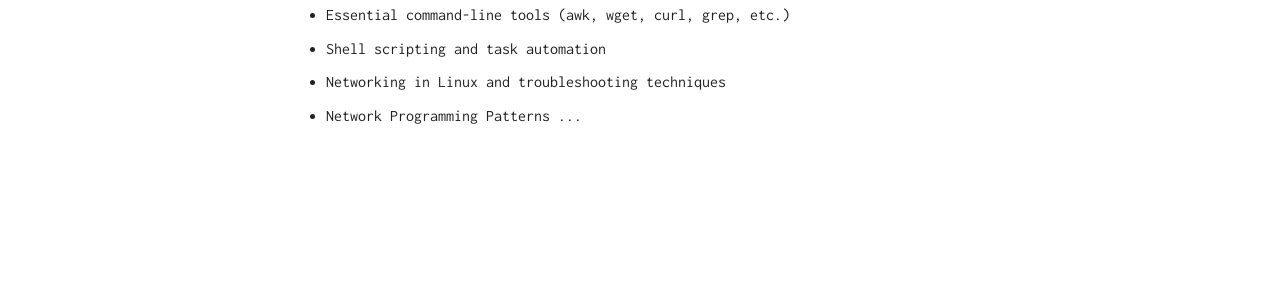
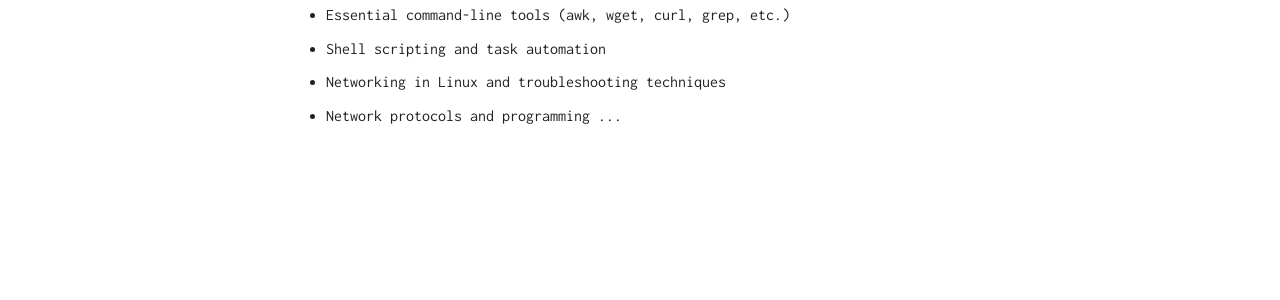
Before and after one commit to alohamujeeb/alohamujeeb.github.io, an MkDocs documentation site: the page built from docs/linux/introduction.md, in a window 1280 px wide. Shown: the part 402-702 px from the top of the page. Built offline with MkDocs 1.6.1 and Material for MkDocs 9.7.7, drawn with Linux system fonts in a browser that asks for light colours.

Commit message:
files restructured

```diff
--- a/docs/linux/introduction.md
+++ b/docs/linux/introduction.md
@@ -10,5 +10,5 @@ In this section, you'll find about:
 - Essential command-line tools (awk, wget, curl, grep, etc.)
 - Shell scripting and task automation
 - Networking in Linux and troubleshooting techniques
-- Network Programming Patterns
+- Network protocols and programming
 ...
```
